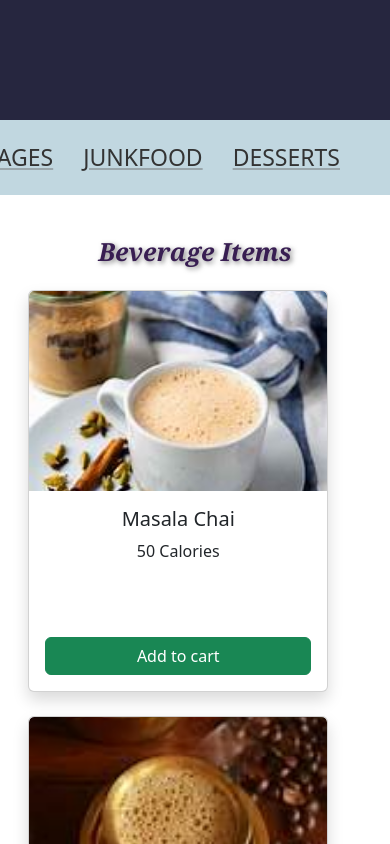
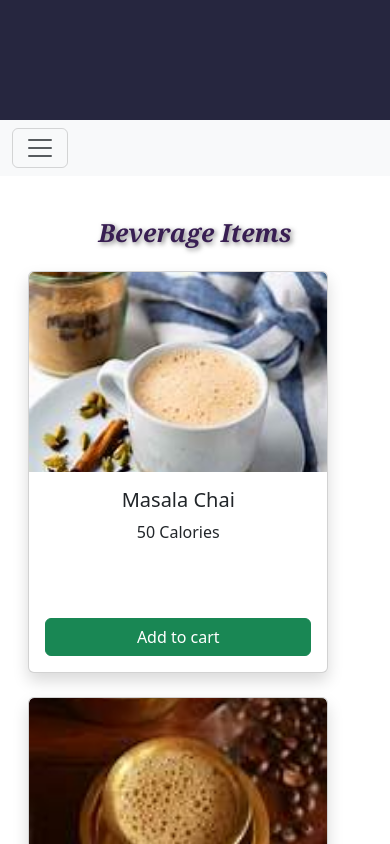
Before and after one commit to poorva-khatawate/NutriTrack-web, a React (Create React App) app: page /beverages in a window 390 px wide. Shown: the top 844 px of the page. Built offline with nearby package versions, Linux system fonts and the light colour scheme.

Commit message:
responsive

```diff
--- a/src/components/Nutritionist/Nutritionist.css
+++ b/src/components/Nutritionist/Nutritionist.css
@@ -14,6 +14,7 @@
     margin: auto;
     display: flex;
     flex-direction: column;
+    flex-wrap: wrap;
     margin-bottom:70px;
         gap:35px;
       }
@@ -154,11 +155,12 @@
     .nut7 {
       flex-direction: column; /* Change the direction to column for smaller screens */
       padding: 20px; /* Add padding for better spacing */
+      /* font-size: 12px; */
     }
     .img-nut {
       width: 100%; /* Make the images fill the container */
       max-width: 300px; /* Limit the max width of the images */
-      height: auto; /* Maintain aspect ratio */
+      height: 230px; /* Maintain aspect ratio */
       border-radius: 20px; /* Adjust border-radius for images */
     }
   }
--- a/src/components/Track-calorie/Tracknavbar.js
+++ b/src/components/Track-calorie/Tracknavbar.js
@@ -1,18 +1,51 @@
-import React, { Component } from 'react'
+import React, { Component } from 'react';
 import './tracknavbar.css';
 import { Link } from 'react-router-dom';
+
 export default class Tracknavbar extends Component {
+  constructor(props) {
+    super(props);
+    this.state = {
+      isDropdownOpen: false
+    };
+  }
+
+  toggleDropdown = () => {
+    this.setState({ isDropdownOpen: !this.state.isDropdownOpen });
+  };
+
   render() {
+    const { isDropdownOpen } = this.state;
+    const dropdownClass = isDropdownOpen ? 'show' : '';
+
     return (
-      <div className='track-main'>
-        <Link className='track-links' to="/cart">Cart</Link>
-        <Link className="track-links" to ="/breakfast">Breakfast</Link>
-        <Link className="track-links" to ="/fruits">Fruits</Link>
-        <Link className="track-links" to ="/vegetables">Vegetables</Link>
-        <Link className="track-links" to ="/beverages">Beverages</Link>
-        <Link className="track-links" to ="/junkfood">JunkFood</Link>
-        <Link className="track-links" to ="/dessert">Desserts</Link>
-      </div>
-    )
+      <nav className="navbar navbar-expand-lg navbar-light bg-light">
+        <div className="container-fluid">
+          <button
+            className="navbar-toggler"
+            type="button"
+            data-bs-toggle="collapse"
+            data-bs-target="#navbarNavAltMarkup"
+            aria-controls="navbarNavAltMarkup"
+            aria-expanded="false"
+            aria-label="Toggle navigation"
+            onClick={this.toggleDropdown}
+          >
+            <span className="navbar-toggler-icon"></span>
+          </button>
+          <div className={`collapse navbar-collapse ${dropdownClass}`} id="navbarNavAltMarkup">
+            <div className="navbar-nav">
+              <Link to="/cart" className="nav-link" style={{ fontSize: '28px' }}>Cart</Link>
+              <Link to="/breakfast" className="nav-link" style={{ fontSize: '28px' }}>Breakfast</Link>
+              <Link to="/fruits" className="nav-link" style={{ fontSize: '28px' }}>Fruits</Link>
+              <Link to="/vegetables" className="nav-link" style={{ fontSize: '28px' }}>Vegetables</Link>
+              <Link to="/beverages" className="nav-link" style={{ fontSize: '28px' }}>Beverages</Link>
+              <Link to="/junkfood" className="nav-link" style={{ fontSize: '28px' }}>JunkFood</Link>
+              <Link to="/dessert" className="nav-link" style={{ fontSize: '28px' }}>Desserts</Link>
+            </div>
+          </div>
+        </div>
+      </nav>
+    );
   }
 }
--- a/src/components/Track-calorie/tracknavbar.css
+++ b/src/components/Track-calorie/tracknavbar.css
@@ -1,23 +1,9 @@
-.track-main{
-    display: flex;
-    gap: 30px;
-    justify-content: flex-end;
-    background-color: rgb(193, 215, 224);
-    font-size: 23px;
-    padding: 20px;
-    text-decoration: none;
-    text-transform: uppercase;
-    padding-right:50px;
+.nav-link{
+    font-size: 28px; /* Increase font size */
+    transition: color 0.3s; /* Smooth transition for color change */
 }
-.track-links{
-    color: #333;
-    text-decoration: none;
-    text-transform: uppercase;
-    text-decoration: underline rgb(154, 166, 171);
+
+.nav-link:hover {
+    color: #2f5b40; /* Change color on hover */
+    font-size: 30px;
 }
-.track-links:hover{
-    color: rgb(132, 66, 137);
-}
-.cart-link{
-    align-items: flex-start;
-}
```
